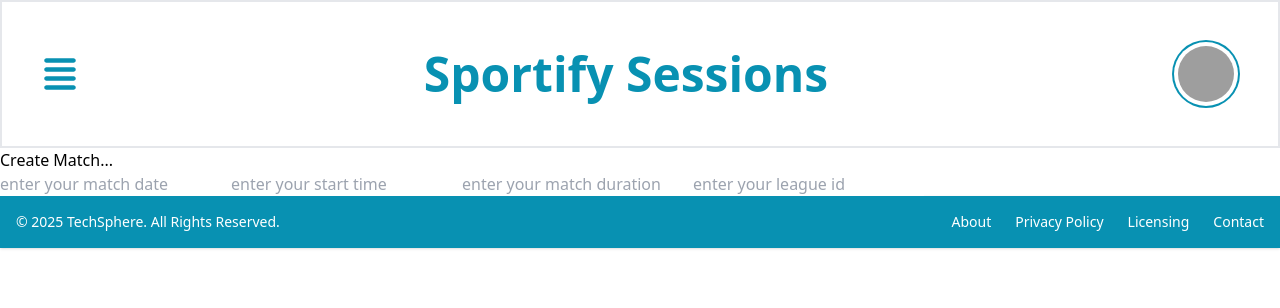
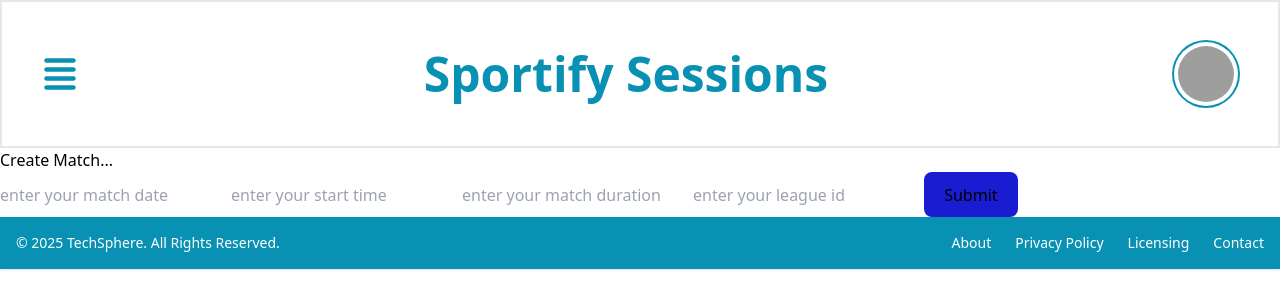
Before and after one commit to Arian-Y/Sportfity-FE-react, a React (Vite) app in the folder vite-project/: page /matches/create_match in a window 1280 px wide. Shown: the top 308 px of the page. Built offline with nearby package versions, Linux system fonts and the light colour scheme; grey boxes are pictures that could not be loaded.

Commit message:
done this

```diff
--- a/vite-project/src/components/CreateMatch.jsx
+++ b/vite-project/src/components/CreateMatch.jsx
@@ -67,6 +67,7 @@ export default function CreateMatch() {
           value={leagueId}
           placeholder="enter your league id"
         ></input>
+        <button>Submit</button>
       </form>
     </>
   );
```
